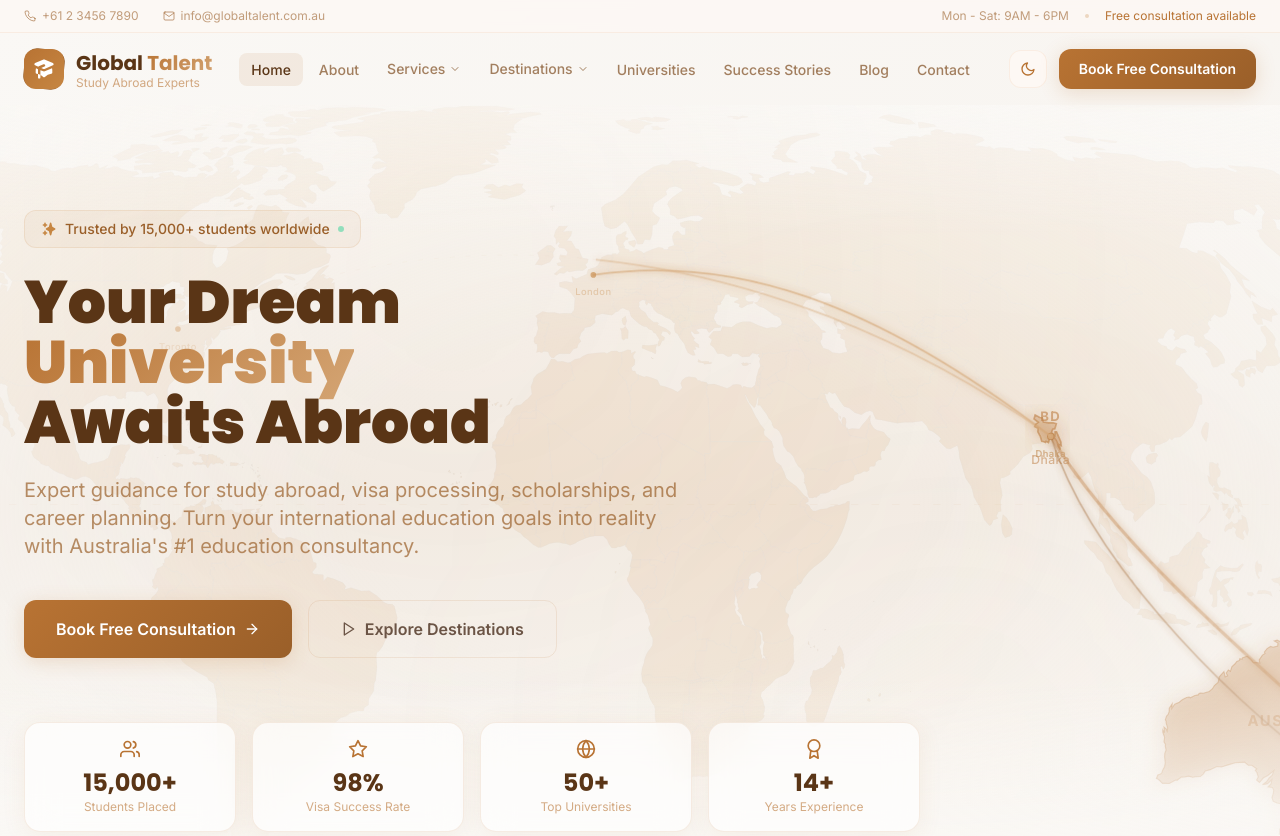
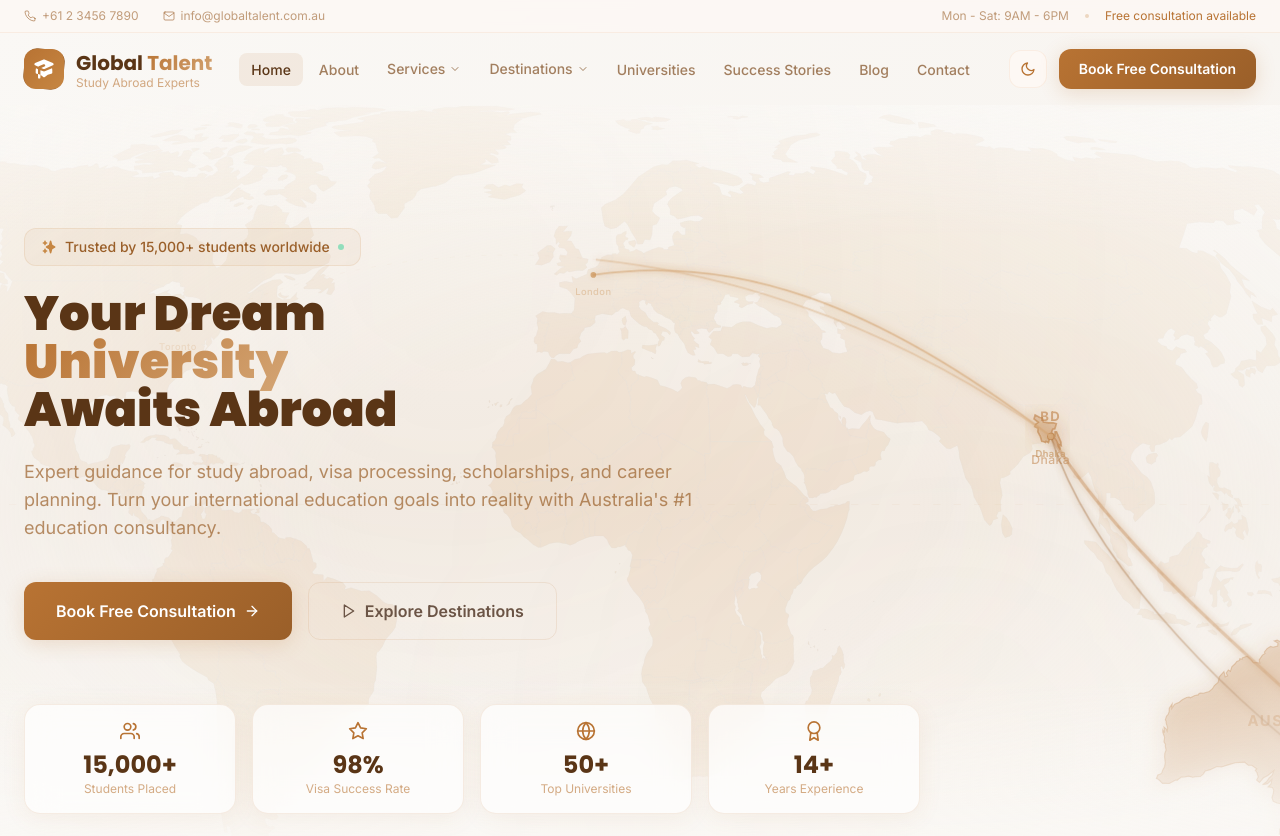
Before and after one commit to ZRJOY10/consultation_site, a React (Vite) app: page / in a window 1280 px wide. Shown: the top 836 px of the page. Built offline with nearby package versions, Linux system fonts and the light colour scheme.

Commit message:
adjust hero section height

```diff
--- a/src/components/home/HeroSection.jsx
+++ b/src/components/home/HeroSection.jsx
@@ -287,7 +287,7 @@ export default function HeroSection() {
 
           <motion.h1 initial={{ opacity: 0, y: 32 }} animate={{ opacity: 1, y: 0 }}
             transition={{ duration: 0.8, delay: 0.1 }}
-            className="text-2xl sm:text-3xl md:text-5xl lg:text-6xl xl:text-6xl font-black font-poppins leading-[1.05] mb-4 sm:mb-6">
+            className="text-xl sm:text-2xl md:text-3xl lg:text-4xl xl:text-5xl font-black font-poppins leading-[1.05] mb-4 sm:mb-6">
             <span className={isDark ? 'text-white' : 'text-copper-900'}>Your Dream </span> <br />
             <span className="gradient-text">University</span><br />
             <span className={isDark ? 'text-white' : 'text-copper-900'}>Awaits Abroad</span>
@@ -295,7 +295,7 @@ export default function HeroSection() {
 
           <motion.p initial={{ opacity: 0, y: 32 }} animate={{ opacity: 1, y: 0 }}
             transition={{ duration: 0.8, delay: 0.2 }}
-            className={`text-base sm:text-lg md:text-xl max-w-2xl mb-8 sm:mb-10 leading-relaxed ${
+            className={`text-base sm:text-md md:text-lg max-w-2xl mb-8 sm:mb-10 leading-relaxed ${
               isDark ? 'text-slate-400' : 'text-copper-700/70'
             }`}>
             Expert guidance for study abroad, visa processing, scholarships, and career planning.
```
